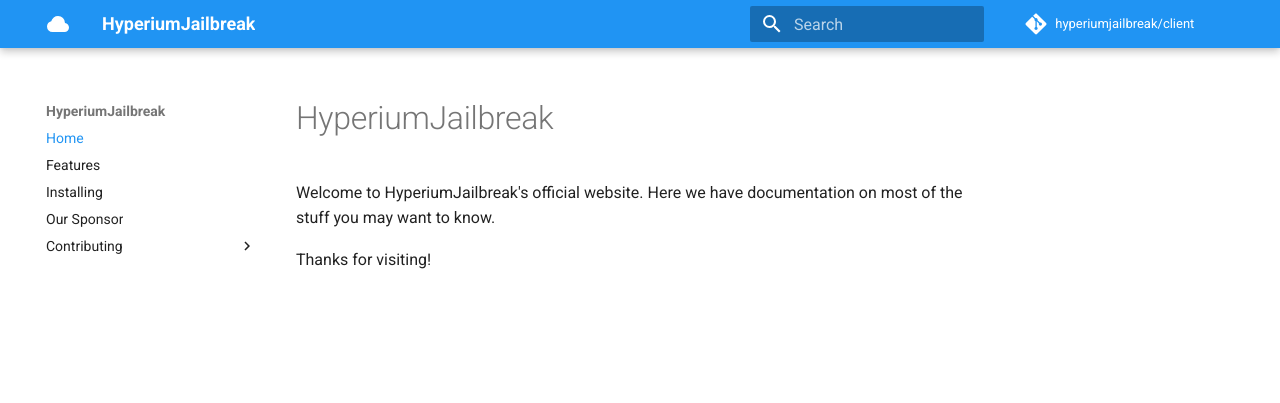
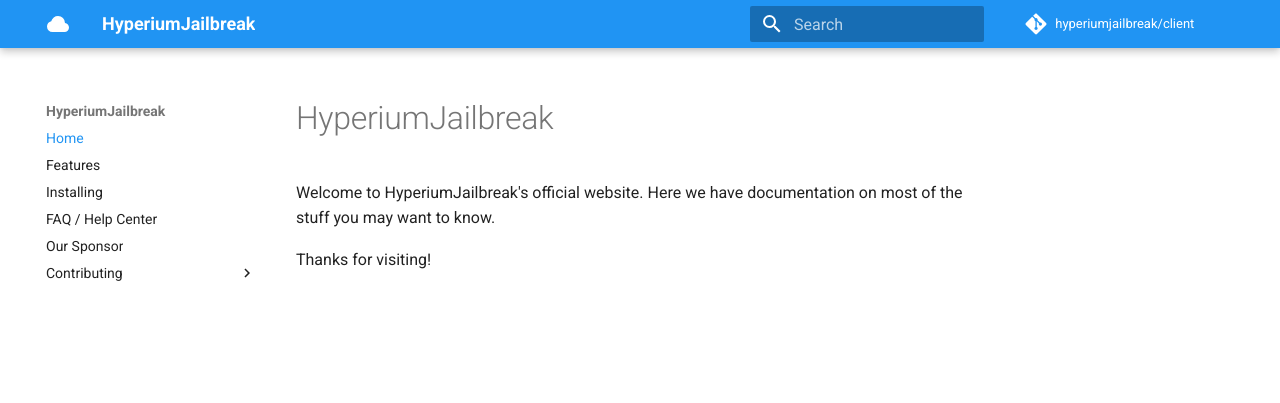
Before and after one commit to hyperiumjailbreak/hyperiumjailbreak.github.io, an MkDocs documentation site: the page built from docs/index.md, in a window 1280 px wide. Shown: the top 403 px of the page. Built offline with MkDocs 1.6.1 and Material for MkDocs 9.7.7, drawn with Linux system fonts in a browser that asks for light colours; comment, search, counter and statistics services are not loaded.

Commit message:
Link FAQ

```diff
--- a/mkdocs.yml
+++ b/mkdocs.yml
@@ -53,6 +53,7 @@ nav:
   - Home: index.md
   - Features: features.md
   - Installing: installation.md
+  - 'FAQ / Help Center': faq.md
   - 'Our Sponsor': cloudrepo.md
   - Contributing:
     - 'Code of Conduct': contrib/CODE_OF_CONDUCT.md
```
